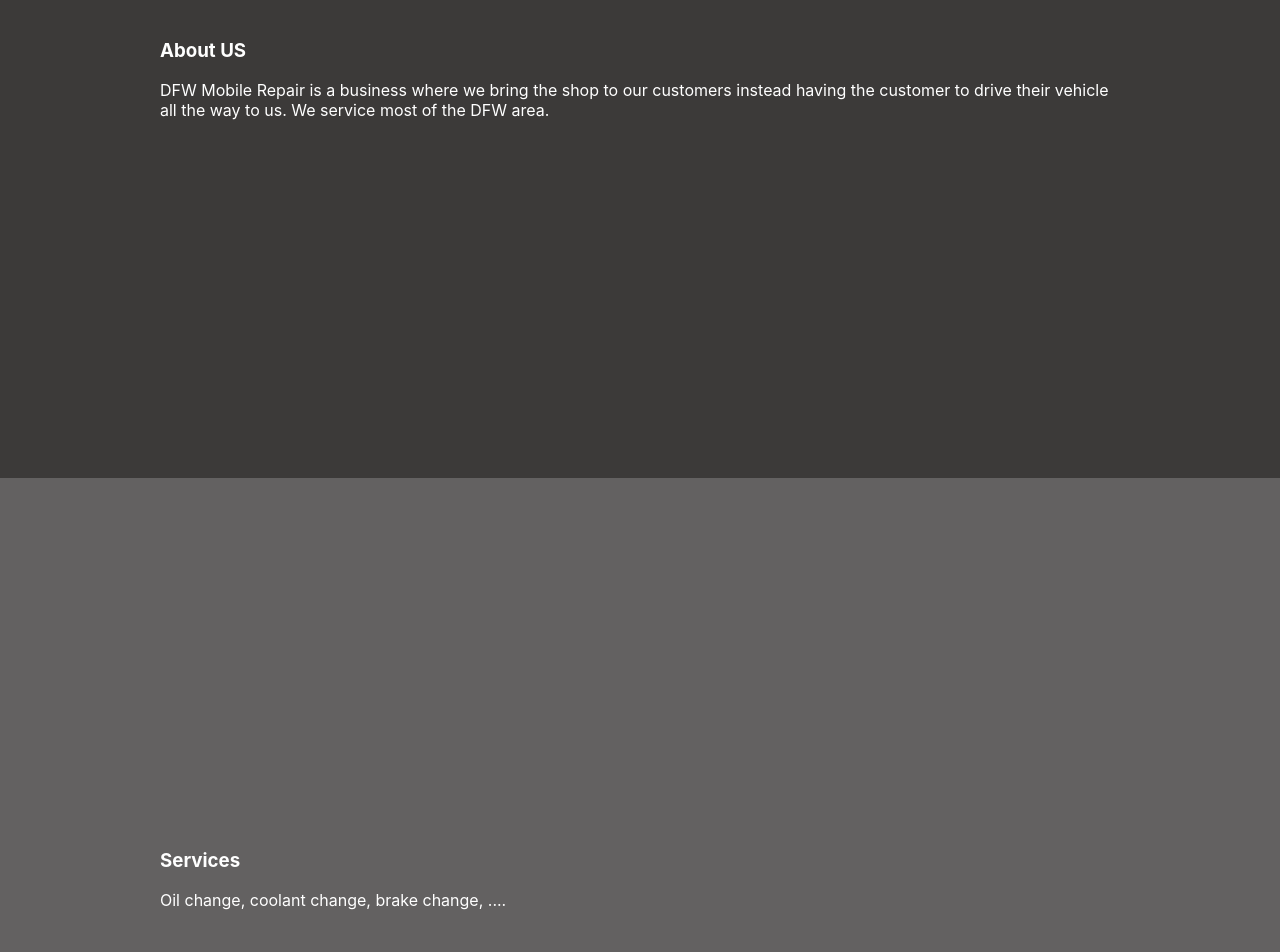
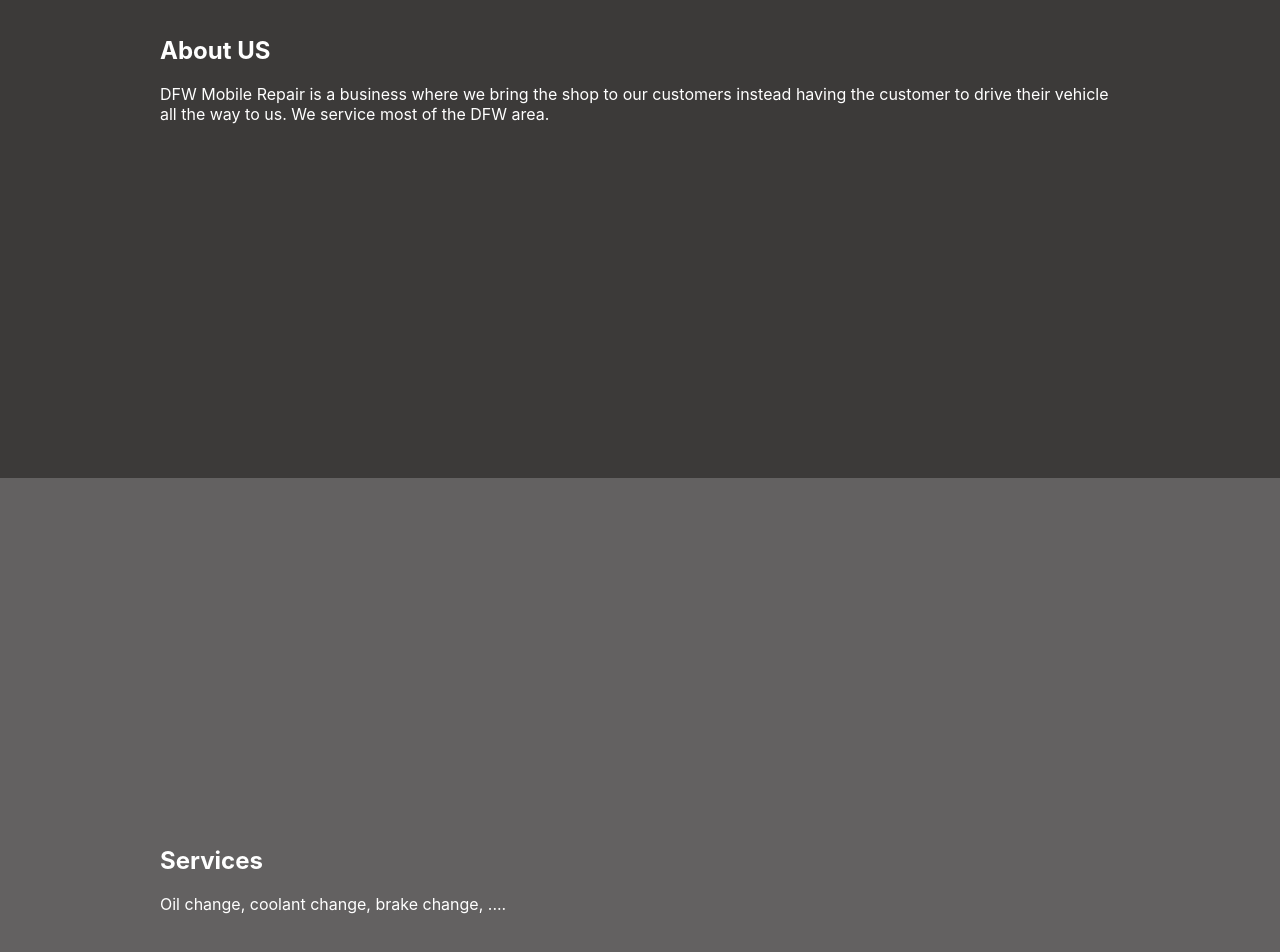
Before and after one commit to HypernovaTX/DFWMobileRepair, a React (Create React App) app in the folder DFW-Mobile/: page / in a window 1280 px wide. Shown: the part 1122-2074 px from the top of the page. Built offline with nearby package versions, Linux system fonts and the light colour scheme.

Commit message:
minor changes

```diff
--- a/DFW-Mobile/src/components/template.tsx
+++ b/DFW-Mobile/src/components/template.tsx
@@ -71,7 +71,7 @@ export default class Template extends React.Component<Props, State> {
                     ref={this.ref_s1}
                 >
                     <div key='about_us' className='section1-box'>
-                        <h3>About US</h3>
+                        <h2>About US</h2>
                         <p>
                             DFW Mobile Repair is a business where we bring the shop to our customers instead having the customer to drive their vehicle all the way to us. We service most of the DFW area.
                         </p>
@@ -83,13 +83,22 @@ export default class Template extends React.Component<Props, State> {
                     ref={this.ref_s2}
                 >
                     <div key='about_us' className='section1-box'>
-                        <h3>Services</h3>
+                        <h2>Services</h2>
                         <p>
                             Oil change, coolant change, brake change, ....
                         </p>
                     </div>
                 </div>
             </div>
+        );
+    }
+
+    services(): JSX.Element {
+        const contentA = (<div key='sectionA'></div>);
+        return(
+            <>
+
+            </>
         );
     }
 
```
